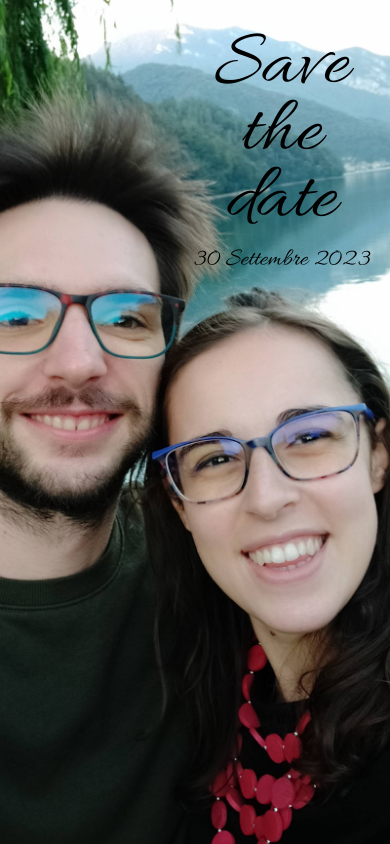
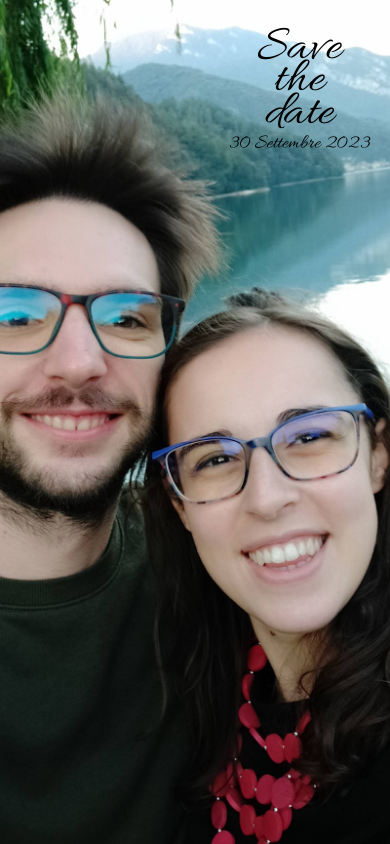
Before and after one commit to Benze94/lu-e-manu, a React (Create React App) app: page / in a window 390 px wide. Built offline with nearby package versions, Linux system fonts and the light colour scheme.

Commit message:
feat: mobile design

```diff
--- a/src/pages/homepage/Homepage.scss
+++ b/src/pages/homepage/Homepage.scss
@@ -8,7 +8,7 @@
   justify-content: right;
 
   &__saveTheDate {
-    font-family: 'Allura-Regular';
+    font-family: "Allura-Regular";
     margin-top: 5%;
     margin-right: 5%;
     text-align: center;
@@ -16,6 +16,10 @@
 
   &__title {
     font-size: 80px;
+
+    @media (max-width: 700px) {
+      font-size: 50px;
+    }
   }
 
   &__titleWord {
@@ -25,5 +29,10 @@
   &__date {
     font-size: 25px;
     margin-top: 25px;
+
+    @media (max-width: 700px) {
+      font-size: 20px;
+      margin-top: 15px;
+    }
   }
 }
```
